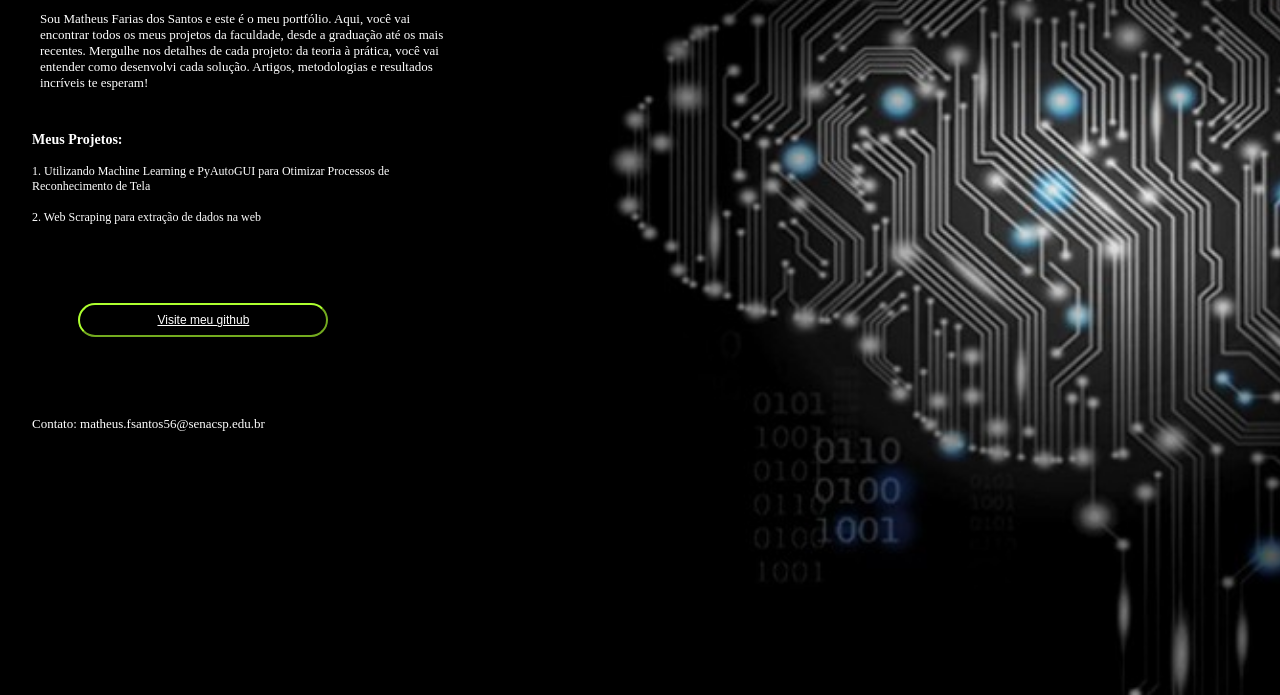
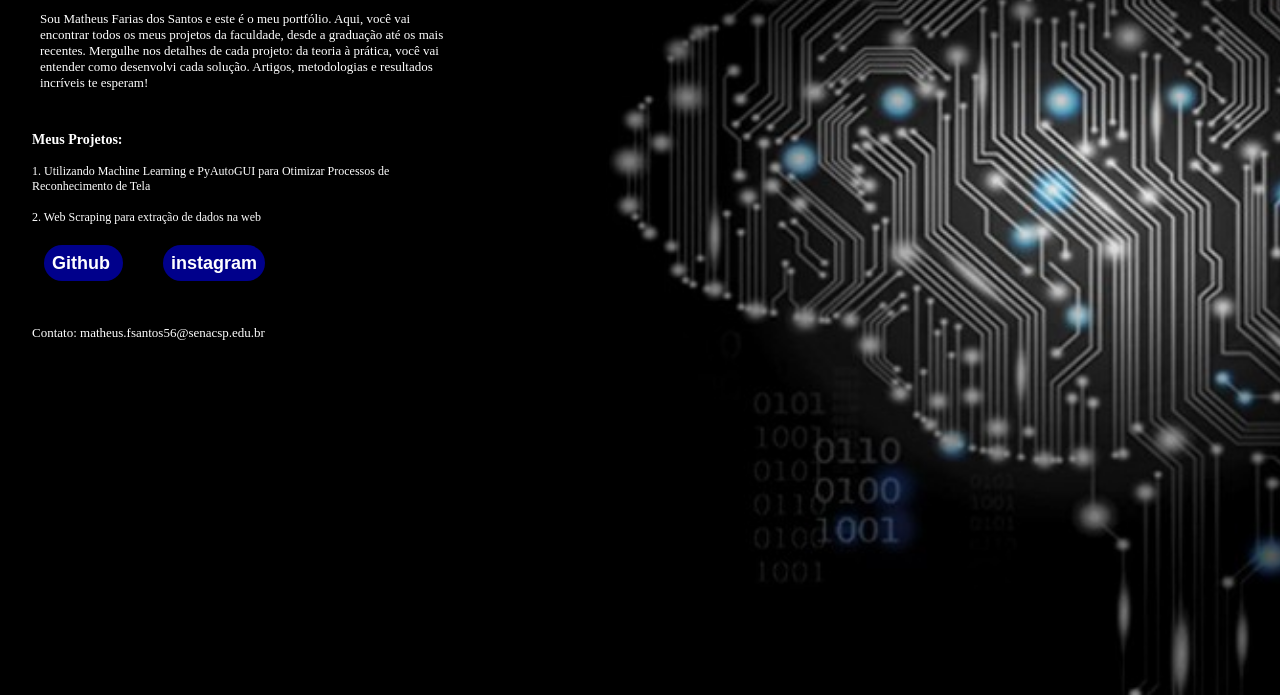
Before and after one commit to MatheusFarias15/Portfolio-Academico, a plain HTML site: page index.html in a window 1280 px wide. Shown: the part 121-816 px from the top of the page. Drawn offline with Linux system fonts and the light colour scheme; a web font is replaced by a local one.

Commit message:
Estilizando Botões

```diff
--- a/index.html
+++ b/index.html
@@ -30,10 +30,13 @@
         <ul> 2. Web Scraping para extração de dados na web</ul>
     </section>
 
-    <button>
-        <a href="https://github.com/MatheusFarias15/"> Visite meu github </a>
-    </button>
+    <div class = apresentacao__links>
 
+        <a class = "apresentacao__links__botoes"  href="https://github.com/MatheusFarias15/"> Github </a>
+
+        <a class = "apresentacao__links__botoes" href="https://www.instagram.com/matheusfarias2004/"> instagram </a>
+
+    </div>
 
 
 </main>
--- a/styles.css
+++ b/styles.css
@@ -20,16 +20,24 @@ body {
 
 
 
-button {
+.Apresentacao__links {
+    display: flex;
+    justify-content: space-between;
+
+}
+
+.apresentacao__links__botoes{
     border-radius: 20px;
     color: white;
-    border-color: greenyellow;
-    background-color: transparent;
+    border-color: darkblue;
+    background-color: darkblue;
     position: center;
-    font-size: 12px;
-    justify-content: center;
-    margin: 5%;
+    font-size: 18px;
+    justify-content: space-between;
+    margin: 20px;
     width: 250px;
+    text-decoration: none;
+    font-weight: 600;
 }
 
 a {
```
